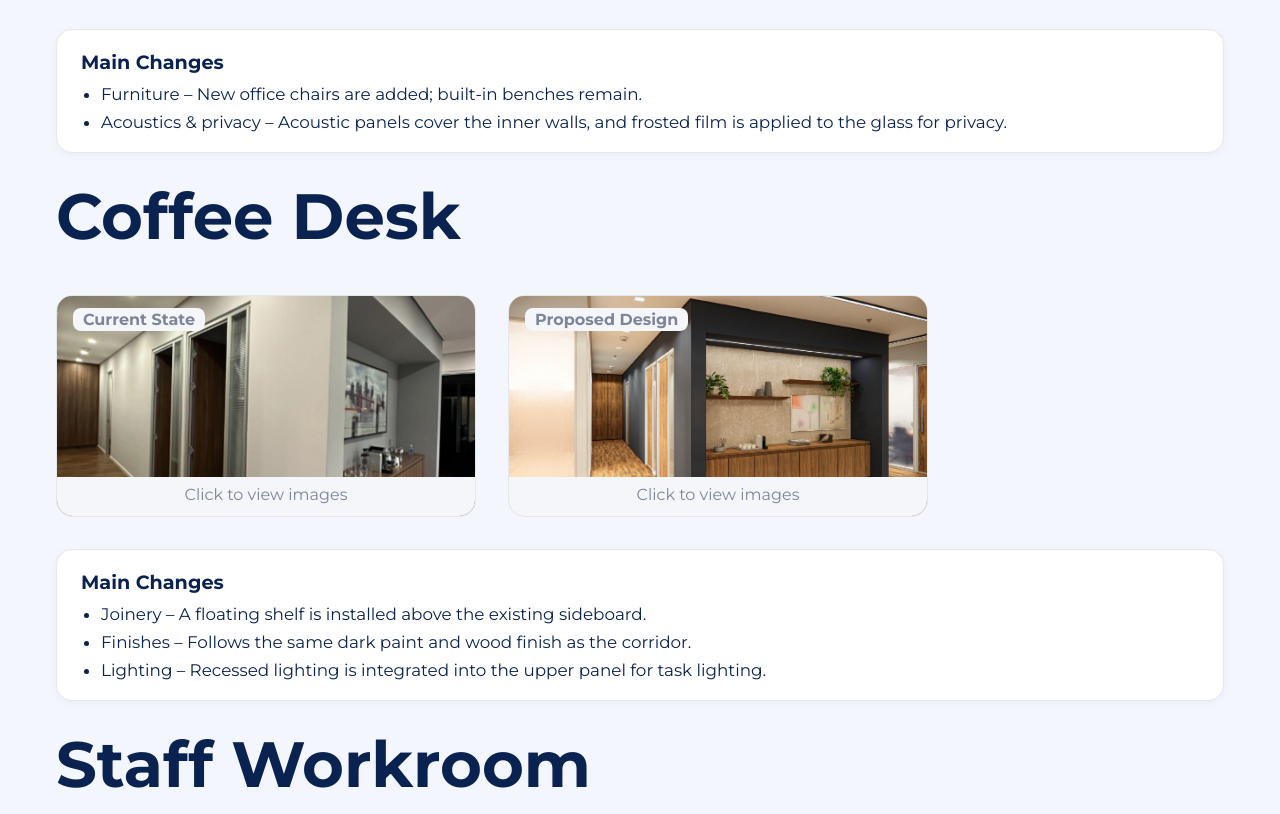
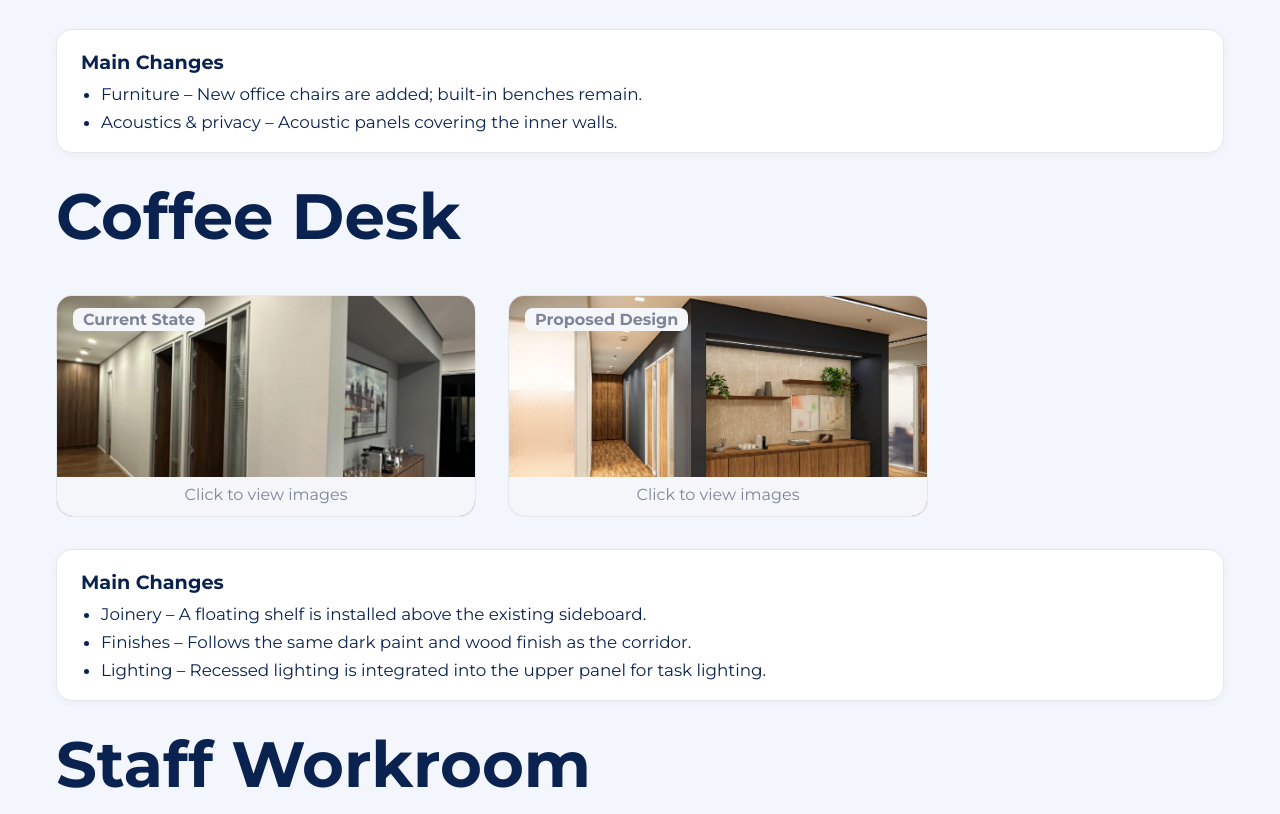
Before and after one commit to Pedro-Luchiari/office_renovation, a plain HTML site: page index.html in a window 1280 px wide. Shown: the part 1354-2168 px from the top of the page. Drawn offline with Linux system fonts and the light colour scheme.

Commit message:
Update index.html

```diff
--- a/index.html
+++ b/index.html
@@ -452,7 +452,7 @@
         <div class="main-changes-title">Main Changes</div>
         <ul>
           <li>Furniture – New office chairs are added; built-in benches remain.</li>
-          <li>Acoustics & privacy – Acoustic panels cover the inner walls, and frosted film is applied to the glass for privacy.</li>
+          <li>Acoustics & privacy – Acoustic panels covering the inner walls.</li>
         </ul>
       </div>
     </section>
@@ -503,7 +503,6 @@
           <li>Lighting – Pendant fixtures are placed above each desk row.</li>
           <li>Writable & acoustic surfaces – A large glass wall becomes a writable board; other walls receive acoustic panels and wallpaper.</li>
           <li>Visual identity – A backlit VALOR logo is mounted on the wall for branding.</li>
-          <li>Glass privacy – Frosted film is applied to all glass partitions for discretion.</li>
         </ul>
       </div>
     </section>
```
